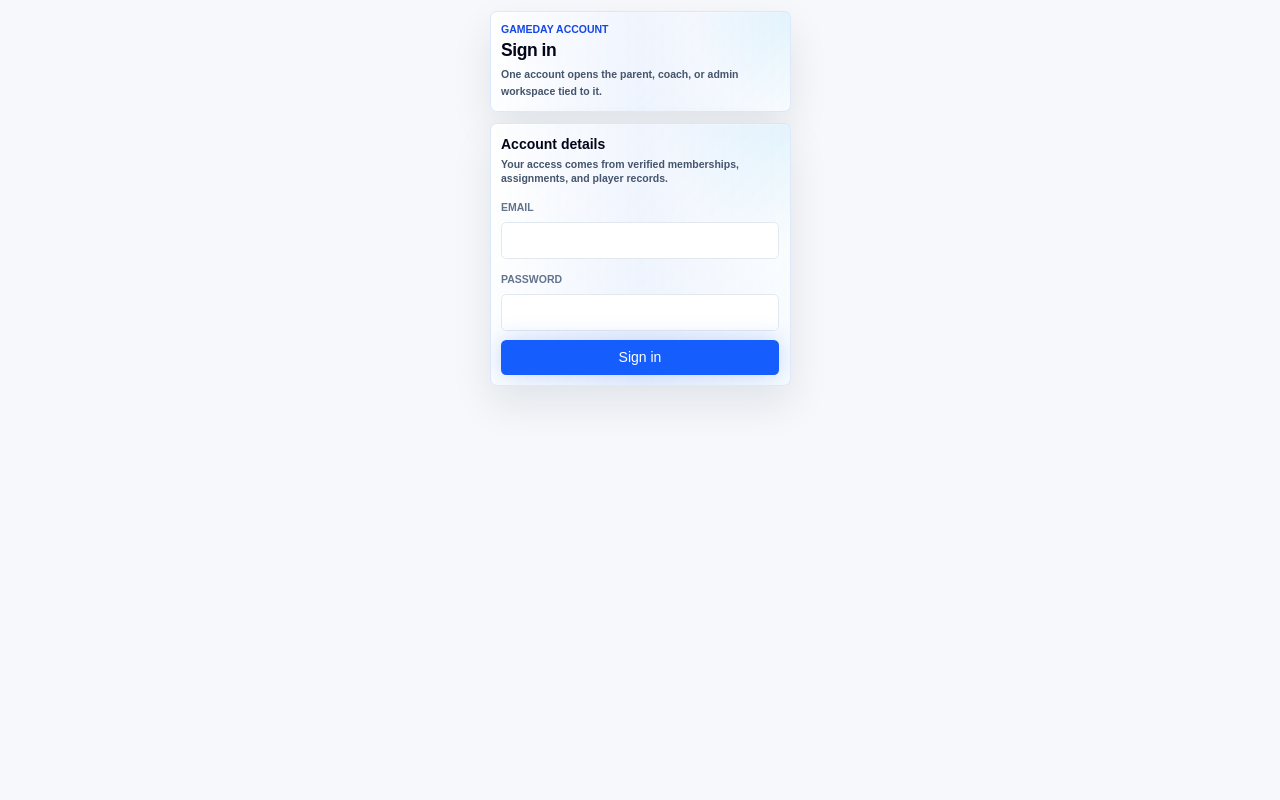
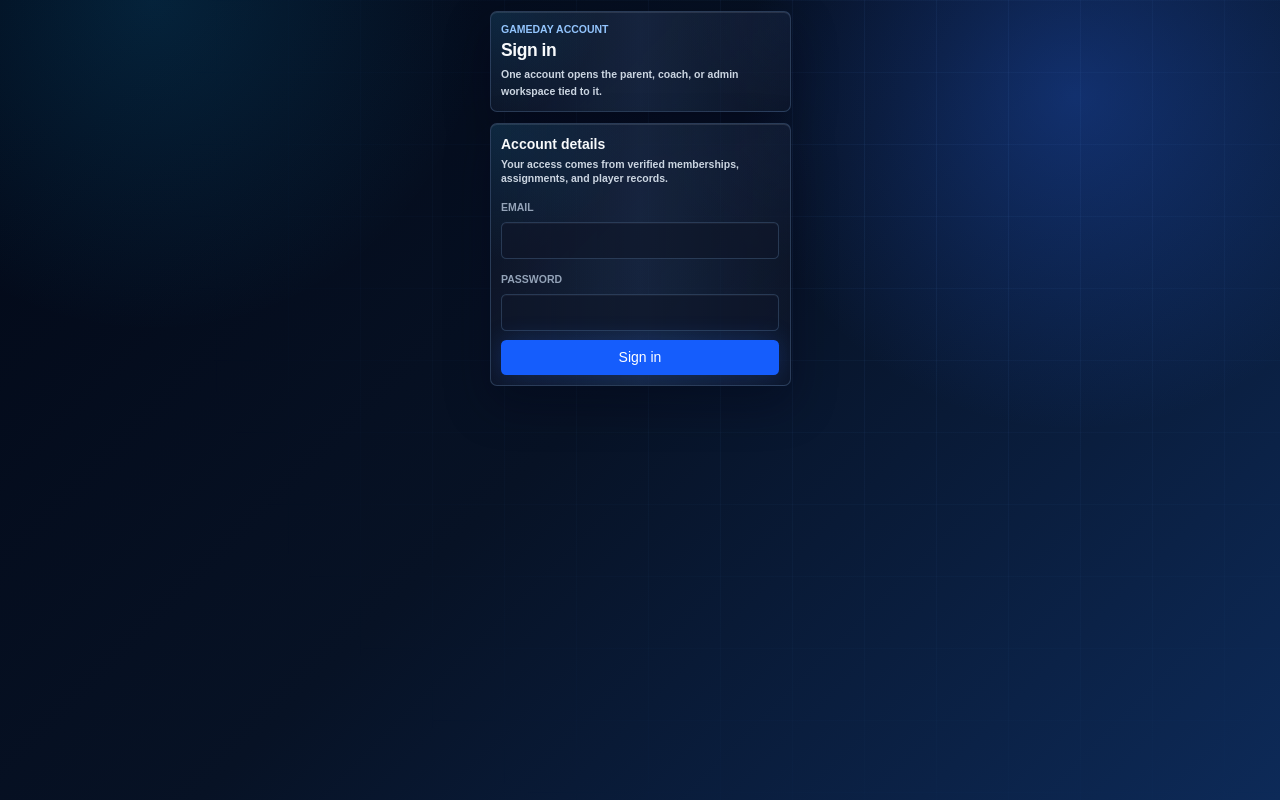
Before and after one commit to Knoxamiz/GameDay, a Next.js app: page /login in a window 1280 px wide. Built offline with nearby package versions, Linux system fonts and the light colour scheme; no server answers.

Commit message:
grapgic upgrade

```diff
--- a/src/app/account/page.tsx
+++ b/src/app/account/page.tsx
@@ -36,7 +36,7 @@
   }
 
   return (
-    <main className="min-h-screen bg-[#f6f8fb] text-slate-950">
+    <main className="gd-dark-scope min-h-screen text-white">
       <header className="border-b border-blue-100 bg-white/90 backdrop-blur">
         <div className="mx-auto flex max-w-3xl items-center justify-between gap-3 px-3 py-2.5 sm:px-5">
           <Link className="text-lg font-black" href="/account">
--- a/src/app/athletes/[athleteId]/page.tsx
+++ b/src/app/athletes/[athleteId]/page.tsx
@@ -308,7 +308,7 @@
     : "No next event";
 
   return (
-    <main className="min-h-screen bg-[#f6f8fb] text-slate-950">
+    <main className="gd-dark-scope min-h-screen text-white">
       <header className="border-b border-blue-100 bg-white/90 backdrop-blur">
         <div className="mx-auto flex max-w-4xl items-center justify-between px-3 py-2.5 sm:px-5">
           <Link className="text-lg font-black" href="/parent">
--- a/src/app/coach/page.tsx
+++ b/src/app/coach/page.tsx
@@ -148,7 +148,7 @@
   }).length;
 
   return (
-    <main className="min-h-screen bg-[#f6f8fb] text-slate-950">
+    <main className="gd-dark-scope min-h-screen text-white">
       <div className="flex min-h-screen">
         <aside className="block w-14 shrink-0 border-r border-slate-200 bg-white lg:w-60">
           <div className="flex h-16 items-center justify-center gap-2 border-b border-slate-200 px-2 lg:justify-start lg:px-5">
--- a/src/app/globals.css
+++ b/src/app/globals.css
@@ -155,3 +155,137 @@
     padding-right: env(safe-area-inset-right);
   }
 }
+
+.gd-dark-scope {
+  position: relative;
+  overflow-x: hidden;
+  background:
+    radial-gradient(circle at 84% 12%, rgba(37, 99, 235, 0.34), transparent 26%),
+    radial-gradient(circle at 12% 0%, rgba(14, 165, 233, 0.16), transparent 24%),
+    linear-gradient(135deg, #020817 0%, #071225 48%, #0d2a58 100%);
+  color: #f8fafc;
+}
+
+.gd-dark-scope::before {
+  content: "";
+  position: fixed;
+  inset: 0;
+  z-index: 0;
+  pointer-events: none;
+  background:
+    linear-gradient(90deg, rgba(96, 165, 250, 0.08) 1px, transparent 1px),
+    linear-gradient(180deg, rgba(96, 165, 250, 0.06) 1px, transparent 1px);
+  background-size: 72px 72px;
+  mask-image: radial-gradient(circle at 72% 22%, black, transparent 68%);
+}
+
+.gd-dark-scope > * {
+  position: relative;
+  z-index: 1;
+}
+
+.gd-dark-scope header,
+.gd-dark-scope aside {
+  border-color: rgba(147, 197, 253, 0.18) !important;
+  background: rgba(2, 8, 23, 0.76) !important;
+  backdrop-filter: blur(18px);
+  box-shadow: inset 0 -1px 0 rgba(255, 255, 255, 0.04);
+}
+
+.gd-dark-scope .gd-card-light {
+  border-color: rgba(147, 197, 253, 0.22);
+  background:
+    linear-gradient(135deg, rgba(15, 23, 42, 0.9), rgba(15, 23, 42, 0.66)),
+    radial-gradient(circle at 100% 0%, rgba(59, 130, 246, 0.2), transparent 34%);
+  box-shadow:
+    0 18px 44px rgba(2, 6, 23, 0.38),
+    inset 0 1px 0 rgba(255, 255, 255, 0.1);
+}
+
+.gd-dark-scope .gd-card-light::before {
+  background:
+    linear-gradient(90deg, transparent, rgba(96, 165, 250, 0.1), transparent),
+    radial-gradient(circle at 0% 0%, rgba(14, 165, 233, 0.12), transparent 34%);
+}
+
+.gd-dark-scope [class~="bg-white"],
+.gd-dark-scope [class~="bg-white/60"],
+.gd-dark-scope [class~="bg-white/65"],
+.gd-dark-scope [class~="bg-white/70"],
+.gd-dark-scope [class~="bg-white/80"],
+.gd-dark-scope [class~="bg-slate-50"],
+.gd-dark-scope [class~="bg-slate-100"] {
+  background-color: rgba(15, 23, 42, 0.68) !important;
+}
+
+.gd-dark-scope [class~="bg-blue-50"] {
+  background-color: rgba(37, 99, 235, 0.18) !important;
+}
+
+.gd-dark-scope [class~="bg-emerald-50"] {
+  background-color: rgba(16, 185, 129, 0.16) !important;
+}
+
+.gd-dark-scope [class~="bg-orange-50"],
+.gd-dark-scope [class~="bg-yellow-50"] {
+  background-color: rgba(251, 146, 60, 0.16) !important;
+}
+
+.gd-dark-scope [class~="bg-red-50"] {
+  background-color: rgba(239, 68, 68, 0.16) !important;
+}
+
+.gd-dark-scope [class~="border-slate-200"],
+.gd-dark-scope [class~="border-slate-300"],
+.gd-dark-scope [class~="border-blue-100"],
+.gd-dark-scope [class~="border-blue-200"] {
+  border-color: rgba(147, 197, 253, 0.2) !important;
+}
+
+.gd-dark-scope [class~="text-slate-950"],
+.gd-dark-scope [class~="text-slate-900"],
+.gd-dark-scope [class~="text-slate-800"] {
+  color: #f8fafc !important;
+}
+
+.gd-dark-scope [class~="text-slate-700"],
+.gd-dark-scope [class~="text-slate-600"] {
+  color: #cbd5e1 !important;
+}
+
+.gd-dark-scope [class~="text-slate-500"],
+.gd-dark-scope [class~="text-slate-400"] {
+  color: #94a3b8 !important;
+}
+
+.gd-dark-scope [class~="text-blue-700"],
+.gd-dark-scope [class~="text-blue-600"] {
+  color: #93c5fd !important;
+}
+
+.gd-dark-scope [class~="text-emerald-700"] {
+  color: #6ee7b7 !important;
+}
+
+.gd-dark-scope [class~="text-orange-700"],
+.gd-dark-scope [class~="text-yellow-700"] {
+  color: #fdba74 !important;
+}
+
+.gd-dark-scope [class~="text-red-700"] {
+  color: #fca5a5 !important;
+}
+
+.gd-dark-scope input,
+.gd-dark-scope select,
+.gd-dark-scope textarea {
+  border-color: rgba(147, 197, 253, 0.24) !important;
+  background: rgba(2, 8, 23, 0.68) !important;
+  color: #f8fafc !important;
+  box-shadow: inset 0 1px 0 rgba(255, 255, 255, 0.04);
+}
+
+.gd-dark-scope input::placeholder,
+.gd-dark-scope textarea::placeholder {
+  color: #94a3b8;
+}
--- a/src/app/login/page.tsx
+++ b/src/app/login/page.tsx
@@ -52,7 +52,7 @@
   }
 
   return (
-    <main className="min-h-screen bg-[#f6f8fb] text-slate-950">
+    <main className="gd-dark-scope min-h-screen text-white">
       <section className="mx-auto max-w-sm px-3 py-3 sm:px-5">
         <div className="gd-card-light rounded-lg p-3">
           <p className="text-xs font-black uppercase text-blue-700">
--- a/src/app/parent/page.tsx
+++ b/src/app/parent/page.tsx
@@ -235,7 +235,7 @@
   const parentDisplayName =
     currentParent.firstName || currentParent.name || "Parent";
   return (
-    <main className="min-h-screen bg-[#f6f8fb] text-slate-950">
+    <main className="gd-dark-scope min-h-screen text-white">
       <header className="border-b border-slate-200 bg-white">
         <div className="mx-auto flex max-w-2xl items-center justify-between gap-3 px-3 py-2.5 sm:px-5">
           <Link className="text-lg font-black" href="/parent">
--- a/src/app/registration/page.tsx
+++ b/src/app/registration/page.tsx
@@ -70,7 +70,7 @@
   });
 
   return (
-    <main className="min-h-screen bg-[#f6f8fb] text-slate-950">
+    <main className="gd-dark-scope min-h-screen text-white">
       <header className="border-b border-blue-100 bg-white/90 backdrop-blur">
         <div className="mx-auto flex max-w-4xl items-center justify-between px-3 py-2.5 sm:px-5">
           <Link className="text-lg font-black" href="/">
```
